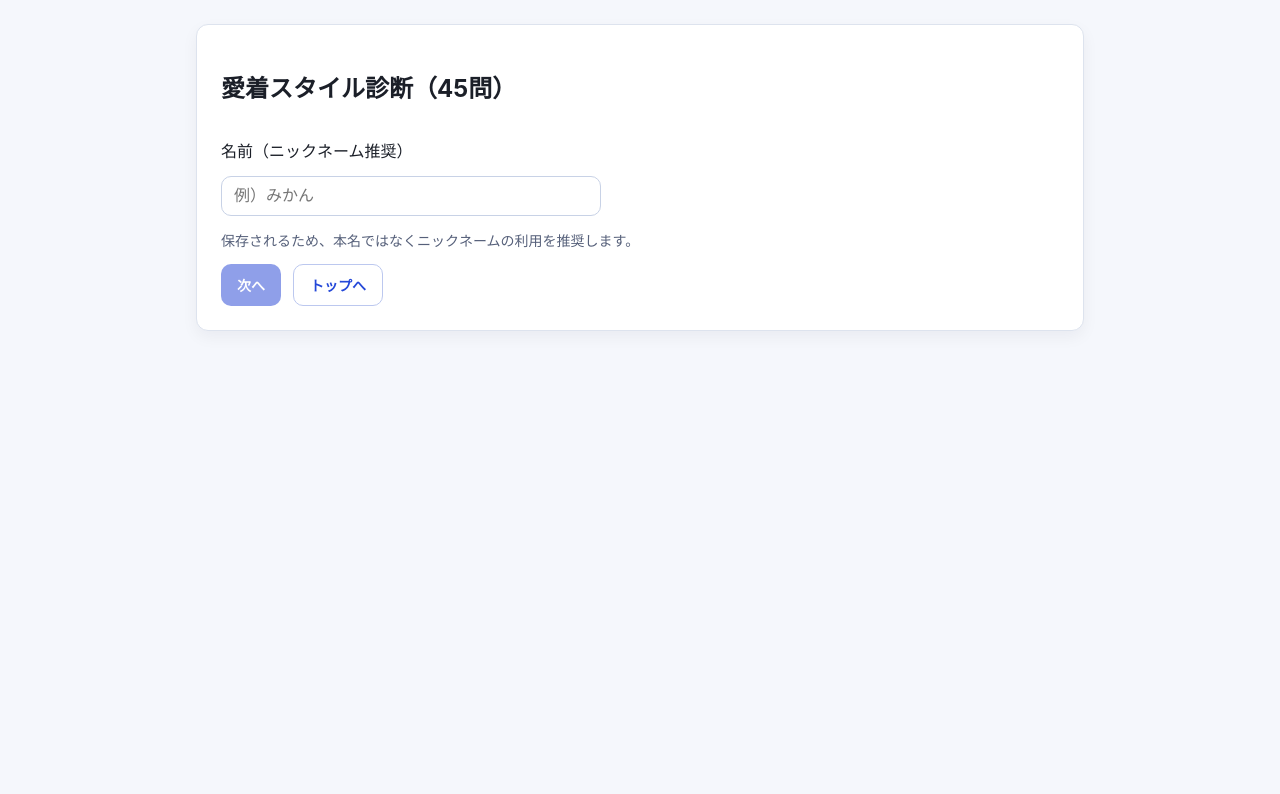
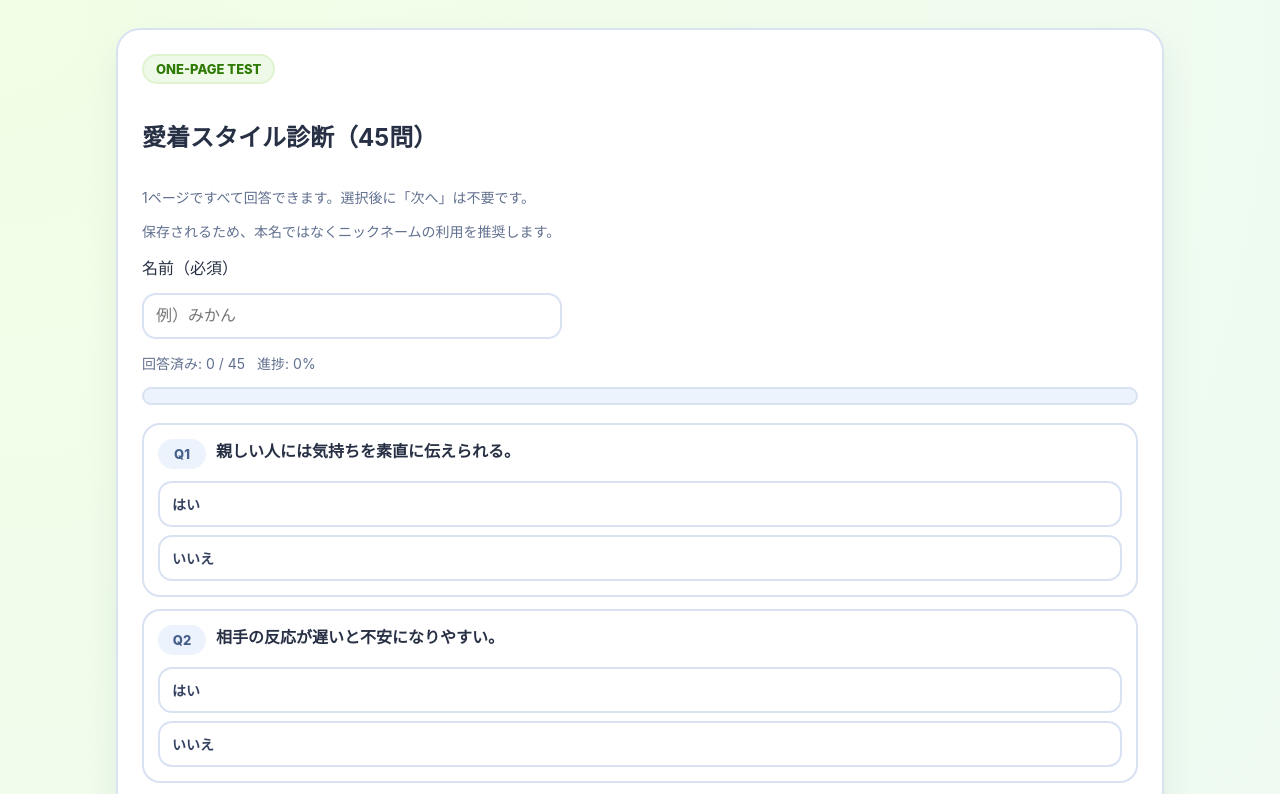
Before and after one commit to temmie0232/attachment-style-test, a Next.js app: page /test in a window 1280 px wide. Shown: the top 794 px of the page. Built offline with nearby package versions, Linux system fonts and the light colour scheme.

Commit message:
Polish UI and switch to one-page questionnaire

```diff
--- a/app/globals.css
+++ b/app/globals.css
@@ -1,5 +1,13 @@
 :root {
   color-scheme: light;
+  --duo-green: #58cc02;
+  --duo-green-deep: #46a302;
+  --duo-green-soft: #eff9e8;
+  --duo-blue: #1cb0f6;
+  --ink: #273044;
+  --muted: #61708f;
+  --card: #ffffff;
+  --line: #d9e2f2;
 }
 
 * {
@@ -8,13 +16,15 @@
 
 body {
   margin: 0;
-  font-family: -apple-system, BlinkMacSystemFont, "Segoe UI", Roboto, "Hiragino Kaku Gothic ProN", "Yu Gothic", sans-serif;
-  background: #f5f7fc;
-  color: #1b1f28;
+  font-family: "Nunito", -apple-system, BlinkMacSystemFont, "Segoe UI", Roboto, "Hiragino Kaku Gothic ProN", "Yu Gothic", sans-serif;
+  color: var(--ink);
+  background:
+    radial-gradient(circle at 0% 0%, #f2ffe6 0%, #ecf7ff 34%, #f7f9fc 72%),
+    #f7f9fc;
 }
 
 a {
-  color: #2448d8;
+  color: #1277c6;
   text-decoration: none;
 }
 
@@ -23,17 +33,17 @@ a:hover {
 }
 
 .main {
-  max-width: 920px;
+  max-width: 1080px;
   margin: 0 auto;
-  padding: 24px 16px 72px;
+  padding: 28px 16px 84px;
 }
 
 .card {
-  background: #ffffff;
-  border: 1px solid #dde3ee;
-  border-radius: 12px;
+  background: var(--card);
+  border: 2px solid var(--line);
+  border-radius: 24px;
   padding: 24px;
-  box-shadow: 0 6px 16px rgba(17, 24, 39, 0.05);
+  box-shadow: 0 8px 0 rgba(39, 48, 68, 0.08), 0 16px 36px rgba(39, 48, 68, 0.08);
 }
 
 .stack {
@@ -49,34 +59,41 @@ a:hover {
 
 .btn {
   border: none;
-  border-radius: 10px;
-  padding: 10px 16px;
-  font-size: 14px;
-  font-weight: 600;
+  border-radius: 14px;
+  padding: 12px 18px;
+  font-size: 15px;
+  font-weight: 800;
   cursor: pointer;
-  background: #2141d4;
+  background: var(--duo-green);
   color: #ffffff;
+  box-shadow: inset 0 -3px 0 var(--duo-green-deep);
+}
+
+.btn:hover {
+  filter: brightness(0.98);
 }
 
 .btn:disabled {
-  opacity: 0.5;
+  opacity: 0.55;
   cursor: not-allowed;
 }
 
 .btn-secondary {
-  background: #e9eefc;
-  color: #1b2f80;
+  background: #eef5ff;
+  color: #1f4f8a;
+  box-shadow: inset 0 -3px 0 #dce9ff;
 }
 
 .btn-outline {
   background: #ffffff;
-  color: #2448d8;
-  border: 1px solid #bcc8ef;
+  color: #198acb;
+  border: 2px solid #cae9fa;
+  box-shadow: inset 0 -3px 0 #eef8fe;
 }
 
 .muted {
   margin: 0;
-  color: #56607a;
+  color: var(--muted);
   font-size: 14px;
 }
 
@@ -84,60 +101,179 @@ a:hover {
   color: #b42318;
   font-size: 14px;
   margin: 0;
+  font-weight: 700;
 }
 
 .success {
   color: #067647;
   font-size: 14px;
   margin: 0;
+  font-weight: 700;
 }
 
 .input {
   width: 100%;
-  max-width: 380px;
-  border: 1px solid #c8d2e6;
-  border-radius: 10px;
-  padding: 10px 12px;
+  max-width: 420px;
+  border: 2px solid var(--line);
+  border-radius: 14px;
+  padding: 12px;
+  font-size: 16px;
+  color: var(--ink);
+  background: #ffffff;
+}
+
+.input:focus-visible {
+  outline: 3px solid #d6f7bd;
+  outline-offset: 2px;
+  border-color: #8fd95b;
+}
+
+.hero-title {
+  font-size: clamp(28px, 5vw, 40px);
+  margin: 0;
+  line-height: 1.12;
+}
+
+.hero-sub {
+  margin: 0;
+  color: var(--muted);
   font-size: 16px;
 }
 
+.hero-tag {
+  display: inline-flex;
+  align-items: center;
+  width: fit-content;
+  border-radius: 999px;
+  border: 2px solid #dff3ce;
+  background: var(--duo-green-soft);
+  color: #2f7a04;
+  font-size: 13px;
+  font-weight: 800;
+  padding: 5px 12px;
+}
+
+.progress-track {
+  width: 100%;
+  height: 18px;
+  background: #edf3fc;
+  border-radius: 999px;
+  border: 2px solid #d9e2f2;
+  overflow: hidden;
+}
+
+.progress-fill {
+  height: 100%;
+  border-radius: inherit;
+  background: linear-gradient(90deg, var(--duo-green), #7de53e);
+  transition: width 0.2s ease;
+}
+
+.question-list {
+  display: grid;
+  gap: 12px;
+  margin-top: 4px;
+}
+
+.question-card {
+  border: 2px solid #d9e2f2;
+  background: #ffffff;
+  border-radius: 18px;
+  padding: 14px;
+  display: grid;
+  gap: 12px;
+}
+
+.question-card.answered {
+  border-color: #9cde6f;
+  background: #fcfffa;
+}
+
+.question-top {
+  display: flex;
+  gap: 10px;
+}
+
+.question-number {
+  min-width: 48px;
+  height: 30px;
+  border-radius: 999px;
+  background: #edf3fc;
+  color: #45608a;
+  font-weight: 800;
+  font-size: 13px;
+  display: inline-flex;
+  align-items: center;
+  justify-content: center;
+}
+
+.question-text {
+  margin: 0;
+  font-size: 16px;
+  line-height: 1.5;
+  font-weight: 700;
+}
+
+.choice-grid {
+  display: grid;
+  gap: 8px;
+}
+
 .choice {
-  display: block;
   width: 100%;
   text-align: left;
-  border: 1px solid #c8d2e6;
-  border-radius: 10px;
-  padding: 12px;
+  border: 2px solid #d9e2f2;
+  border-radius: 14px;
+  padding: 11px 12px;
   background: #ffffff;
   cursor: pointer;
-  font-size: 15px;
+  font-size: 14px;
+  color: #344161;
+  font-weight: 700;
+}
+
+.choice:hover {
+  border-color: #c2d2ea;
 }
 
 .choice.selected {
-  border-color: #2448d8;
-  background: #eef2ff;
+  background: #eff9e8;
+  border-color: #9cde6f;
+  color: #2f7a04;
 }
 
 .result-table {
   width: 100%;
-  border-collapse: collapse;
+  border-collapse: separate;
+  border-spacing: 0;
+  border: 2px solid var(--line);
+  border-radius: 14px;
+  overflow: hidden;
 }
 
 .result-table th,
 .result-table td {
-  border-bottom: 1px solid #e5eaf4;
+  border-bottom: 1px solid #e6edf9;
   padding: 10px 8px;
   text-align: left;
 }
 
+.result-table th {
+  background: #f5f8ff;
+}
+
+.result-table tr:last-child td {
+  border-bottom: none;
+}
+
 .result-table tr.highlight {
-  background: #eef2ff;
+  background: #f0fbe8;
 }
 
 .admin-table {
   width: 100%;
   border-collapse: collapse;
-  font-size: 14px;
+  font-size: 13px;
 }
 
 .admin-table th,
@@ -150,8 +286,51 @@ a:hover {
 
 .badge {
   display: inline-flex;
-  border: 1px solid #c8d2e6;
+  border: 2px solid #dff3ce;
   border-radius: 999px;
-  padding: 2px 8px;
+  padding: 4px 10px;
+  font-size: 12px;
+  color: #2f7a04;
+  background: var(--duo-green-soft);
+  width: fit-content;
+}
+
+.answers-details {
+  width: 100%;
+}
+
+.answers-details summary {
+  cursor: pointer;
+  color: #1e76b7;
+  font-weight: 700;
+}
+
+.answers-grid {
+  margin-top: 8px;
+  display: flex;
+  flex-wrap: wrap;
+  gap: 6px;
+}
+
+.answer-chip {
+  display: inline-flex;
+  border-radius: 999px;
+  border: 1px solid #d0e6f7;
+  background: #f3faff;
+  color: #215f8f;
+  padding: 3px 8px;
   font-size: 12px;
 }
+
+@media (max-width: 700px) {
+  .card {
+    padding: 18px;
+    border-radius: 18px;
+  }
+
+  .btn {
+    width: 100%;
+    justify-content: center;
+    text-align: center;
+  }
+}
--- a/app/page.tsx
+++ b/app/page.tsx
@@ -4,8 +4,9 @@ export default function HomePage() {
   return (
     <main className="main">
       <section className="card stack">
-        <h1>愛着スタイル診断（45問）</h1>
-        <p className="muted">2択×45問への回答からA/B/C/Dスコアを算出します。</p>
+        <span className="hero-tag">DUO-LIKE UI</span>
+        <h1 className="hero-title">愛着スタイル診断（45問）</h1>
+        <p className="hero-sub">2択×45問への回答からA/B/C/Dスコアを算出します。</p>
 
         <div className="stack">
           <h2>免責</h2>
--- a/app/test/page.tsx
+++ b/app/test/page.tsx
@@ -5,8 +5,6 @@ import { useMemo, useState } from "react";
 import questionsData from "@/data/questions.json";
 import { TOTAL_QUESTIONS } from "@/lib/constants";
 import { AnswerMap, Score, ScoreKey, labelForKey, rankScoreKeys, scoreAnswers } from "@/lib/scoring";
-
-type Phase = "name" | "questions" | "result";
 
 type Question = {
   id: number;
@@ -32,21 +30,19 @@ function strengthLabel(value: number): string {
 }
 
 export default function TestPage() {
-  const [phase, setPhase] = useState<Phase>("name");
   const [name, setName] = useState("");
   const [answers, setAnswers] = useState<AnswerMap>({});
-  const [currentIndex, setCurrentIndex] = useState(0);
   const [score, setScore] = useState<Score | null>(null);
   const [saveState, setSaveState] = useState<"idle" | "saving" | "saved">("idle");
   const [message, setMessage] = useState<string>("");
 
   const trimmedName = name.trim();
-  const currentQuestion = questions[currentIndex];
   const answeredCount = questions.reduce((count, item) => {
     return answers[item.id] ? count + 1 : count;
   }, 0);
-  const currentAnswer = currentQuestion ? answers[currentQuestion.id] : undefined;
-  const canShowResult = answeredCount === TOTAL_QUESTIONS;
+  const unansweredCount = TOTAL_QUESTIONS - answeredCount;
+  const canShowResult = Boolean(trimmedName && answeredCount === TOTAL_QUESTIONS);
+  const progressPercent = Math.round((answeredCount / TOTAL_QUESTIONS) * 100);
 
   const rankedKeys = useMemo(() => {
     return score ? rankScoreKeys(score) : [];
@@ -57,35 +53,41 @@ export default function TestPage() {
   const maxScore = score ? score[primaryKey] : 0;
   const shouldShowSecondary = Boolean(score && secondaryKey && score[secondaryKey] >= 5);
 
-  const handleStart = () => {
-    if (!trimmedName) {
-      return;
-    }
-    setName(trimmedName);
-    setPhase("questions");
+  const clearResultState = () => {
+    setScore(null);
+    setSaveState("idle");
+  };
+
+  const handleNameChange = (value: string) => {
+    setName(value);
+    clearResultState();
     setMessage("");
   };
 
-  const handleChoose = (value: 1 | 2) => {
-    if (!currentQuestion) {
+  const handleChoose = (questionId: number, value: 1 | 2) => {
+    setAnswers((previous) => ({
+      ...previous,
+      [questionId]: value,
+    }));
+    clearResultState();
+    setMessage("");
+  };
+
+  const handleShowResult = () => {
+    if (!trimmedName) {
+      setMessage("名前を入力してください。");
       return;
     }
 
-    setAnswers((previous) => ({
-      ...previous,
-      [currentQuestion.id]: value,
-    }));
-  };
-
-  const handleShowResult = () => {
     if (!canShowResult) {
+      setMessage(`未回答が${unansweredCount}問あります。すべて回答してください。`);
       return;
     }
 
     try {
       const nextScore = scoreAnswers(answers);
+      setName(trimmedName);
       setScore(nextScore);
-      setPhase("result");
       setSaveState("idle");
       setMessage("");
     } catch (error) {
@@ -133,92 +135,79 @@ export default function TestPage() {
   return (
     <main className="main">
       <section className="card stack">
+        <span className="hero-tag">ONE-PAGE TEST</span>
         <h1>愛着スタイル診断（45問）</h1>
+        <p className="muted">1ページですべて回答できます。選択後に「次へ」は不要です。</p>
+        <p className="muted">保存されるため、本名ではなくニックネームの利用を推奨します。</p>
 
-        {phase === "name" && (
         <div className="stack">
-            <label htmlFor="name">名前（ニックネーム推奨）</label>
+          <label htmlFor="name">名前（必須）</label>
           <input
             id="name"
             className="input"
             type="text"
             value={name}
             maxLength={60}
-              onChange={(event) => setName(event.target.value)}
+            onChange={(event) => handleNameChange(event.target.value)}
             placeholder="例）みかん"
           />
-            <p className="muted">保存されるため、本名ではなくニックネームの利用を推奨します。</p>
+        </div>
+
+        <div className="stack">
           <div className="row">
-              <button className="btn" type="button" disabled={!trimmedName} onClick={handleStart}>
-                次へ
+            <p className="muted">回答済み: {answeredCount} / {TOTAL_QUESTIONS}</p>
+            <p className="muted">進捗: {progressPercent}%</p>
+          </div>
+          <div className="progress-track" aria-label="回答進捗">
+            <div className="progress-fill" style={{ width: `${progressPercent}%` }} />
+          </div>
+        </div>
+
+        <div className="question-list">
+          {questions.map((question) => {
+            const selectedAnswer = answers[question.id];
+            return (
+              <article
+                key={question.id}
+                className={`question-card ${selectedAnswer === 1 || selectedAnswer === 2 ? "answered" : ""}`}
+              >
+                <div className="question-top">
+                  <span className="question-number">Q{question.id}</span>
+                  <p className="question-text">{question.question}</p>
+                </div>
+
+                <div className="choice-grid">
+                  <button
+                    type="button"
+                    className={`choice ${selectedAnswer === 1 ? "selected" : ""}`}
+                    onClick={() => handleChoose(question.id, 1)}
+                  >
+                    {question.answer1}
+                  </button>
+                  <button
+                    type="button"
+                    className={`choice ${selectedAnswer === 2 ? "selected" : ""}`}
+                    onClick={() => handleChoose(question.id, 2)}
+                  >
+                    {question.answer2}
+                  </button>
+                </div>
+              </article>
+            );
+          })}
+        </div>
+
+        <div className="row">
+          <button className="btn" type="button" disabled={!canShowResult} onClick={handleShowResult}>
+            結果を見る
           </button>
           <Link className="btn btn-outline" href="/">
             トップへ
           </Link>
         </div>
-          </div>
-        )}
 
-        {phase === "questions" && currentQuestion && (
-          <div className="stack">
-            <p className="muted">現在の設問: {currentQuestion.id} / {TOTAL_QUESTIONS}</p>
-            <p className="muted">回答済み: {answeredCount} / {TOTAL_QUESTIONS}</p>
-            <h2>{currentQuestion.question}</h2>
-
-            <div className="stack">
-              <button
-                type="button"
-                className={`choice ${currentAnswer === 1 ? "selected" : ""}`}
-                onClick={() => handleChoose(1)}
-              >
-                {currentQuestion.answer1}
-              </button>
-              <button
-                type="button"
-                className={`choice ${currentAnswer === 2 ? "selected" : ""}`}
-                onClick={() => handleChoose(2)}
-              >
-                {currentQuestion.answer2}
-              </button>
-            </div>
-
-            <div className="row">
-              <button
-                className="btn btn-secondary"
-                type="button"
-                onClick={() => setCurrentIndex((index) => Math.max(0, index - 1))}
-                disabled={currentIndex === 0}
-              >
-                戻る
-              </button>
-
-              {currentIndex < TOTAL_QUESTIONS - 1 ? (
-                <button
-                  className="btn"
-                  type="button"
-                  disabled={currentAnswer === undefined}
-                  onClick={() =>
-                    setCurrentIndex((index) => Math.min(TOTAL_QUESTIONS - 1, index + 1))
-                  }
-                >
-                  次へ
-                </button>
-              ) : (
-                <button
-                  className="btn"
-                  type="button"
-                  disabled={!canShowResult}
-                  onClick={handleShowResult}
-                >
-                  結果を見る
-                </button>
-              )}
-            </div>
-          </div>
-        )}
-
-        {phase === "result" && score && (
-          <div className="stack">
+        {score && (
+          <div className="stack card">
             <p className="badge">{trimmedName} さんの結果</p>
             <p>
               基本傾向：<strong>{labelForKey(primaryKey)}</strong>
@@ -250,15 +239,13 @@ export default function TestPage() {
             </table>
 
             <div className="row">
-              <button className="btn" type="button" disabled={saveState !== "idle"} onClick={handleSave}>
+              <button
+                className="btn"
+                type="button"
+                disabled={saveState !== "idle"}
+                onClick={handleSave}
+              >
                 {saveState === "saved" ? "保存済み" : saveState === "saving" ? "保存中..." : "結果を保存する"}
-              </button>
-              <button
-                className="btn btn-secondary"
-                type="button"
-                onClick={() => setPhase("questions")}
-              >
-                回答へ戻る
               </button>
               <Link className="btn btn-outline" href="/">
                 トップへ
```
Also changed, not shown: app/admin/page.tsx (+42 -2 lines), 1 other file (tests, documents, lock files or other folders). Lines whose indentation alone changed are shown as unchanged.
